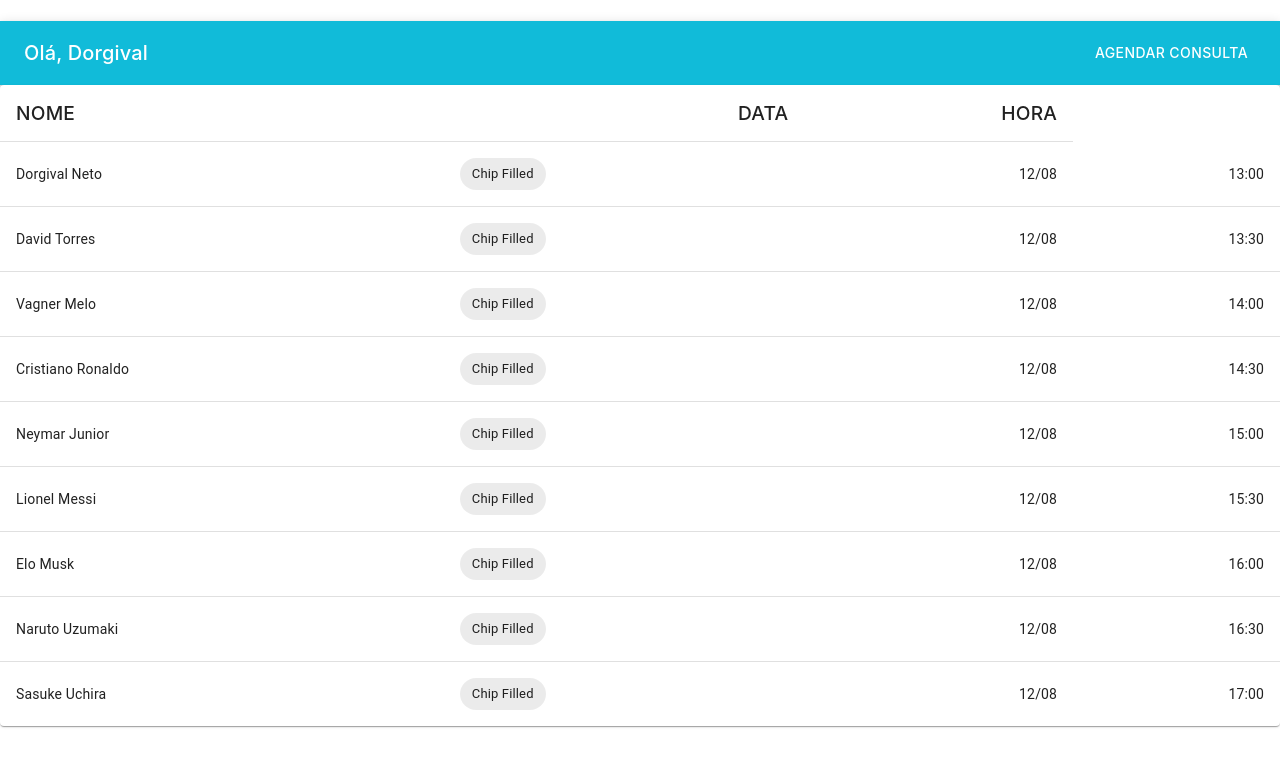
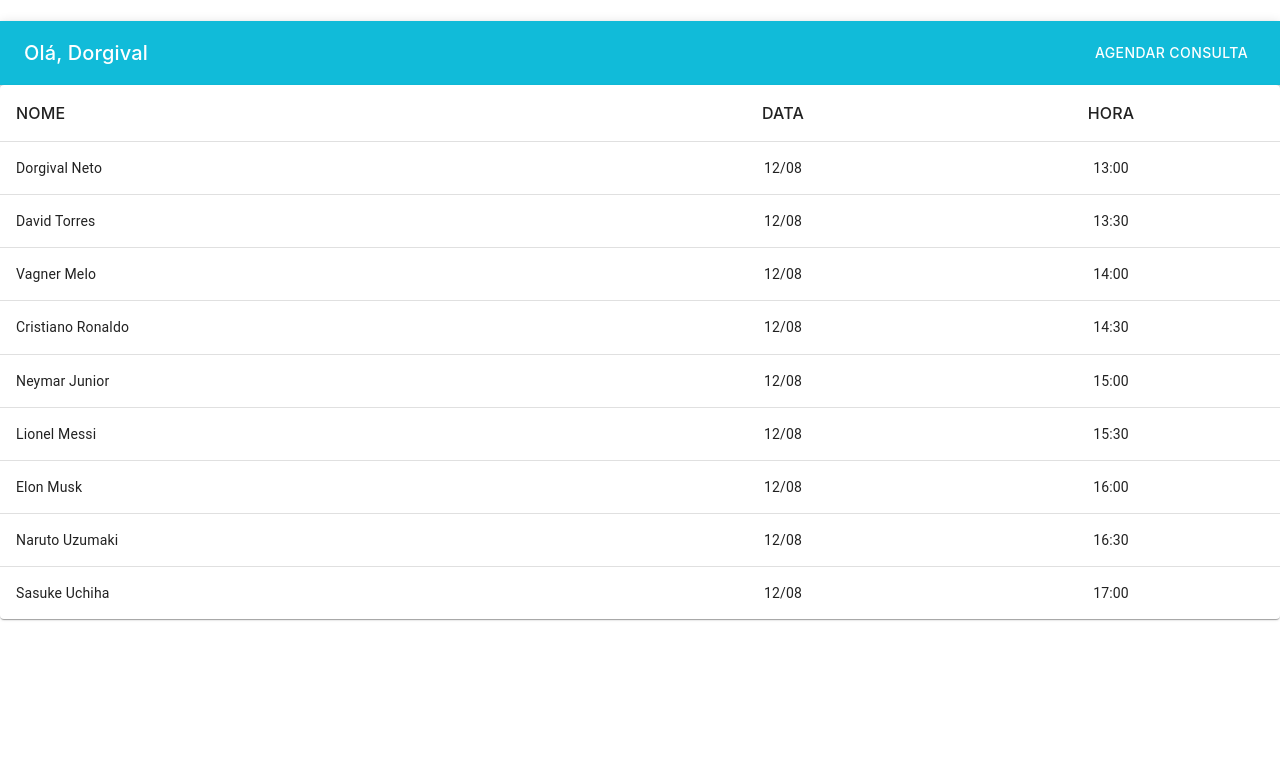
Before and after one commit to DorgivalNeto/daw2-frontend, a React (Create React App) app: page /servico in a window 1280 px wide. Shown: the top 766 px of the page. Built offline with nearby package versions, Linux system fonts and the light colour scheme.

Commit message:
Responsividade
Consegui deixar a tela de login com responsividade.

```diff
--- a/src/components/Cardlist/index.js
+++ b/src/components/Cardlist/index.js
@@ -1,4 +1,4 @@
-import React from "react"
+import React from "react";
 import Table from '@mui/material/Table';
 import TableBody from '@mui/material/TableBody';
 import TableCell from '@mui/material/TableCell';
@@ -7,11 +7,10 @@ import TableHead from '@mui/material/TableHead';
 import TableRow from '@mui/material/TableRow';
 import Paper from '@mui/material/Paper';
 import { Chip } from "@mui/material";
-import Logo from '../../assets/images/logo.png'
 
 
-const createData = (name, Date, Time) => {
-  return { name, Date, Time };
+const createData = (name, date, time) => {
+  return { name, date, time};
 }
 
 const rows = [
@@ -21,23 +20,20 @@ const rows = [
   createData('Cristiano Ronaldo', '12/08', '14:30'),
   createData('Neymar Junior', '12/08', '15:00'),
   createData('Lionel Messi', '12/08', '15:30'),
-  createData('Elo Musk', '12/08', '16:00'),
+  createData('Elon Musk', '12/08', '16:00'),
   createData('Naruto Uzumaki', '12/08', '16:30'),
-  createData('Sasuke Uchira', '12/08', '17:00'),
+  createData('Sasuke Uchiha', '12/08', '17:00'),
 ];
 
-<img src={Logo} />
-
 function Cardlist() {
-
   return (
-    <TableContainer component={Paper}>
-      <Table sx={{ minWidth: 650, }} aria-label="simple table">
+    <TableContainer component={Paper} sx={{ maxWidth: '100%', overflowX: 'auto' }}>
+        <Table sx={{ minWidth: 650 }} aria-label="simple table">
           <TableHead>
-          <TableRow >
-            <TableCell sx={{ fontFamily: "inherit", fontSize: "60%", }}>NOME</TableCell>
-            <TableCell align="right" sx={{ fontFamily: "inherit", fontSize: "60%" }}>DATA</TableCell>
-            <TableCell align="right" sx={{ fontFamily: "inherit", fontSize: "60%" }}>HORA</TableCell>
+            <TableRow>
+              <TableCell sx={{ fontFamily: "inherit", fontSize: { xs: '12px', sm: '14px', md: '16px' } }}>NOME</TableCell>
+              <TableCell align="center" sx={{ fontFamily: "inherit", fontSize: { xs: '12px', sm: '14px', md: '16px' } }}>DATA</TableCell>
+              <TableCell align="center" sx={{ fontFamily: "inherit", fontSize: { xs: '12px', sm: '14px', md: '16px' } }}>HORA</TableCell>
             </TableRow>
           </TableHead>
           <TableBody>
@@ -49,23 +45,20 @@ function Cardlist() {
                 <TableCell component="th" scope="row">
                   {row.name}
                 </TableCell>
-              <TableCell component="th" scope="row">
-              <Chip label="Chip Filled" />
-
+                <TableCell align="center">
+                  {row.date}
                 </TableCell>
-              <TableCell align="right" sx={{alignItems:"baseline"}}>{row.Date}</TableCell>
-              <TableCell align="right">{row.Time}</TableCell>
+                <TableCell align="center">
+                  {row.time}
+                </TableCell>
               </TableRow>
             ))}
           </TableBody>
         </Table>
       </TableContainer>
   );
+}
+
+export default Cardlist;{
 
 }
-
-
-export default Cardlist; {
-
-
-}
--- a/src/components/TelaLogin/index.js
+++ b/src/components/TelaLogin/index.js
@@ -48,15 +48,17 @@ function TelaLogin() {
             <Box
                 sx={{
                     marginTop: 8,
-                    display: 'flex',
-                    flexDirection: 'column',
-                    alignItems: 'center',
-                    justifyContent:"center",
-                    minWidth:"320px",
-                    maxWidth:"1120px"
+                        display: 'flex',
+                        flexDirection: 'column',
+                        alignItems: 'center',
+                        justifyContent: "center",
+                        paddingX: { xs: 2, sm: 3 },
+                        paddingY: 4,
+                        borderRadius: 1,
+                        boxShadow: 5,
                 }}
             >
-                <img src={Logo}/>
+                <img src={Logo} alt="Logo" style={{ width: '300px', height: 'auto', marginBottom: '16px' }} />
 
 
                 <Box component="form" onSubmit={handleSubmit} noValidate sx={{ mt: 1 }}>
```
Lines whose indentation alone changed are shown as unchanged.
